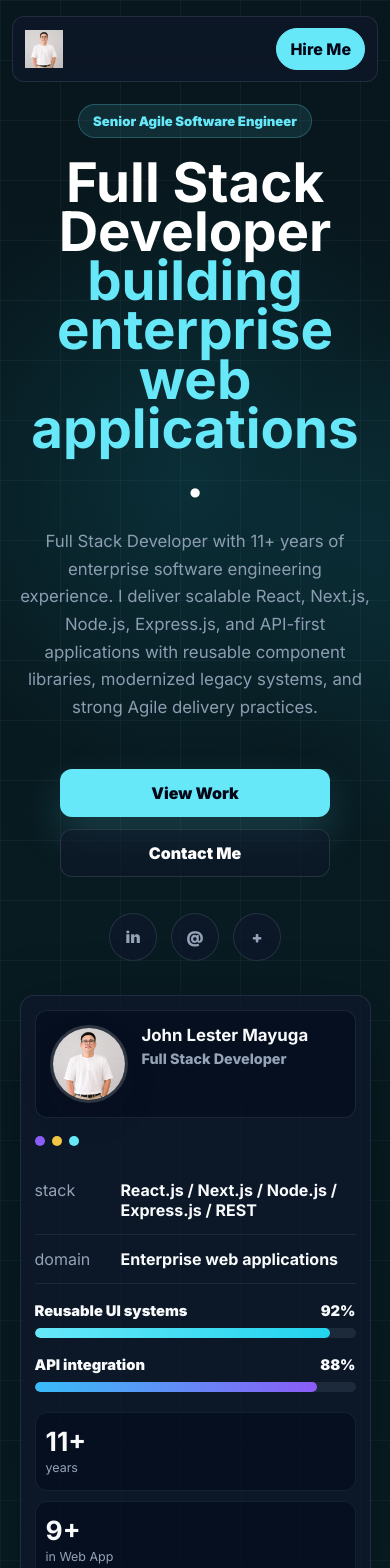
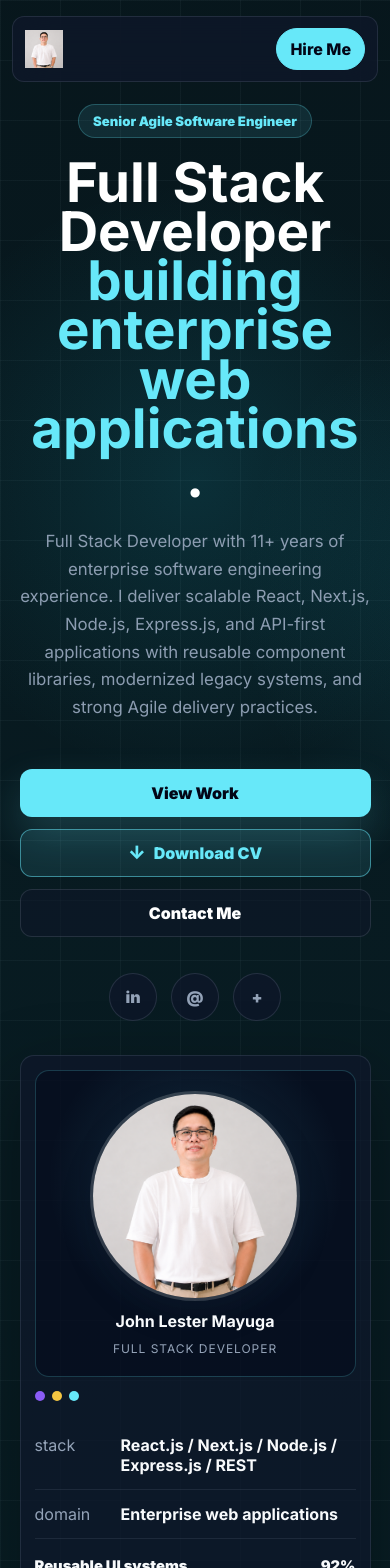
Before and after one commit to jlmayuga/portfolio-jlm, a Next.js app: page / in a window 390 px wide. Shown: the top 1568 px of the page. Built offline with nearby package versions, Linux system fonts and the light colour scheme; some icons are missing.

Commit message:
add CV download button and update styles for improved layout

```diff
--- a/src/app/globals.css
+++ b/src/app/globals.css
@@ -298,6 +298,23 @@ h3 {
   color: #020617;
 }
 
+.btn-cv {
+  background: rgba(103, 232, 249, 0.1);
+  border: 1px solid rgba(103, 232, 249, 0.5);
+  color: var(--teal);
+  gap: 8px;
+}
+
+.btn-cv:hover {
+  background: rgba(103, 232, 249, 0.17);
+  box-shadow: 0 14px 30px rgba(103, 232, 249, 0.12);
+}
+
+.btn-cv span {
+  font-size: 1.15em;
+  line-height: 1;
+}
+
 .btn-ghost {
   background: rgba(15, 23, 42, 0.54);
   border: 1px solid rgba(148, 163, 184, 0.18);
@@ -362,9 +379,31 @@ h3 {
   border: 1px solid rgba(148, 163, 184, 0.14);
   border-radius: 12px;
   display: flex;
-  gap: 14px;
   margin-bottom: 18px;
   padding: 14px;
+  text-align: center;
+  justify-content: center;
+}
+
+.profile-portrait-card {
+  align-items: center;
+  background:
+    radial-gradient(circle at 50% 35%, rgba(103, 232, 249, 0.14), transparent 58%),
+    rgba(2, 6, 23, 0.42);
+  border: 1px solid rgba(103, 232, 249, 0.2);
+  border-radius: 14px;
+  display: flex;
+  flex-direction: column;
+  gap: 10px;
+  margin-bottom: 14px;
+  padding: 24px;
+}
+
+.profile-portrait-card > span {
+  color: var(--muted);
+  font-size: 0.75rem;
+  letter-spacing: 0.08em;
+  text-transform: uppercase;
 }
 
 .profile-photo {
@@ -374,10 +413,10 @@ h3 {
   box-shadow: 0 16px 32px rgba(17, 24, 39, 0.14);
   display: flex;
   flex: 0 0 auto;
-  height: 78px;
+  height: 240px;
   justify-content: center;
   overflow: hidden;
-  width: 78px;
+  width: 240px;
 }
 
 .profile-photo-button {
@@ -1304,7 +1343,7 @@ h3 {
 .contact-grid {
   display: grid;
   gap: 24px;
-  grid-template-columns: repeat(2, 1fr);
+  grid-template-columns: repeat(3, 1fr);
   margin: 0 auto;
   max-width: 1180px;
 }
@@ -1519,7 +1558,16 @@ footer {
   }
 
   .profile-card {
-    align-items: flex-start;
+    align-items: center;
+  }
+
+  .profile-photo {
+    height: min(210px, 64vw);
+    width: min(210px, 64vw);
+  }
+
+  .profile-portrait-card {
+    padding: 20px 14px;
   }
 
   .btn,
--- a/src/components/Contact.tsx
+++ b/src/components/Contact.tsx
@@ -32,6 +32,20 @@ export default function Contact() {
             </a>
           </div>
         </article>
+        <article className="contact-card">
+          <div className="service-icon">GH</div>
+          <div>
+            <h3>Explore My GitHub</h3>
+            <p>Browse my repositories, projects, and development work.</p>
+            <a
+              href="https://github.com/jlmayuga"
+              target="_blank"
+              rel="noopener noreferrer"
+            >
+              github.com/jlmayuga
+            </a>
+          </div>
+        </article>
       </div>
     </section>
   );
--- a/src/components/Hero.tsx
+++ b/src/components/Hero.tsx
@@ -30,6 +30,15 @@ export default function Hero() {
             <a className="btn btn-primary" href="#projects">
               View Work
             </a>
+            <a
+              className="btn btn-cv"
+              href="/assets/John_Lester_Mayuga_CV.pdf"
+              download="John_Lester_Mayuga_CV.pdf"
+              aria-label="Download John Lester Mayuga's CV as a PDF"
+            >
+              <span aria-hidden="true">↓</span>
+              Download CV
+            </a>
             <a className="btn btn-ghost" href="#contact">
               Contact Me
             </a>
@@ -53,7 +62,7 @@ export default function Hero() {
         </div>
 
         <div className="delivery-panel" aria-label="Professional delivery highlights">
-          <div className="profile-card">
+          <div className="profile-portrait-card">
             <div className="profile-photo" aria-label="John Lester Mayuga profile image">
               <button
                 type="button"
@@ -64,16 +73,14 @@ export default function Hero() {
                 <Image
                   src="/assets/jl.png"
                   alt="John Lester Mayuga"
-                  width={78}
-                  height={78}
+                  width={240}
+                  height={240}
                   className="profile-photo-img"
                 />
               </button>
             </div>
-            <div>
-              <strong>John Lester Mayuga</strong>
+            <strong>John Lester Mayuga</strong>
               <span>Full Stack Developer</span>
-            </div>
           </div>
           <div className="panel-topbar">
             <span></span>
```
Also changed, not shown: 1 other file (tests, documents, lock files or other folders).
